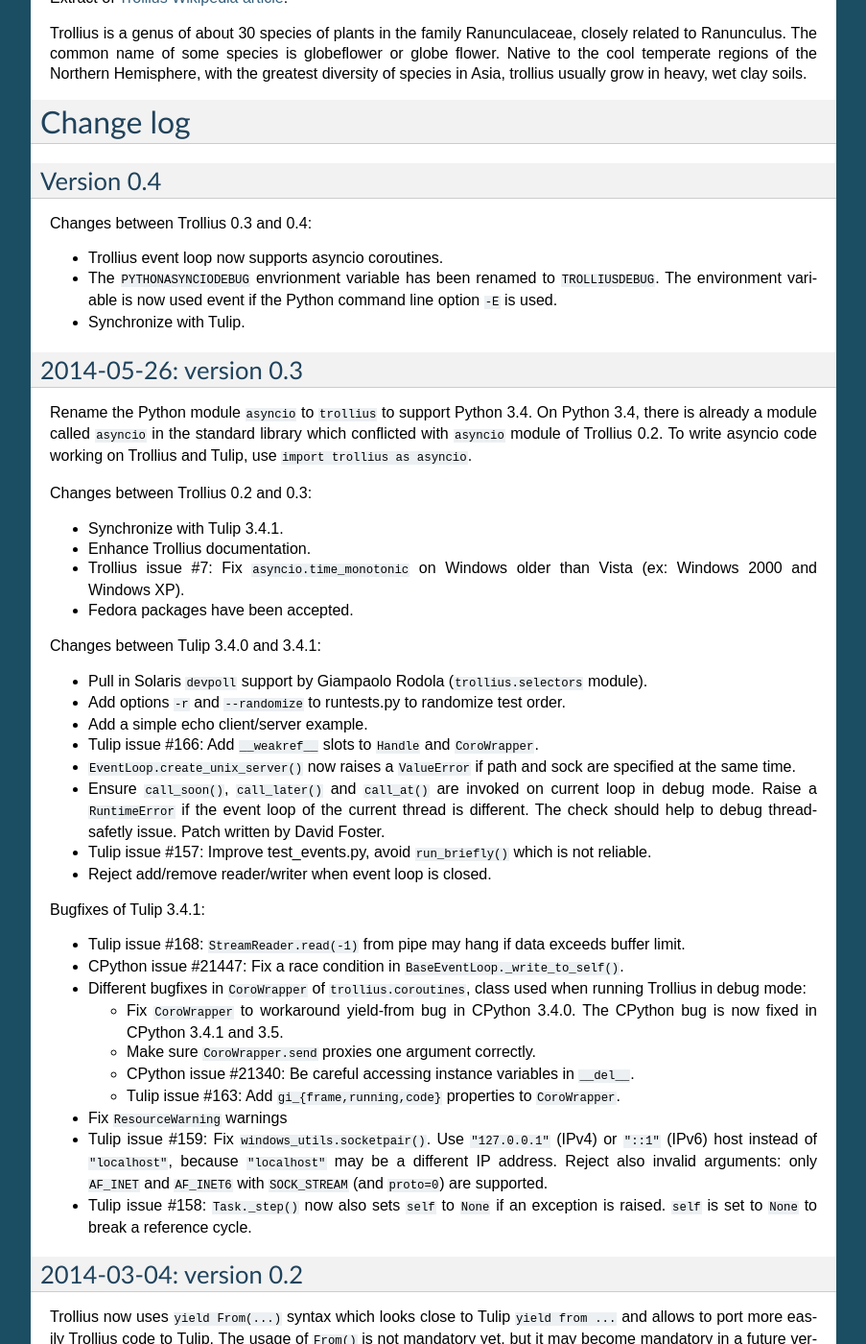
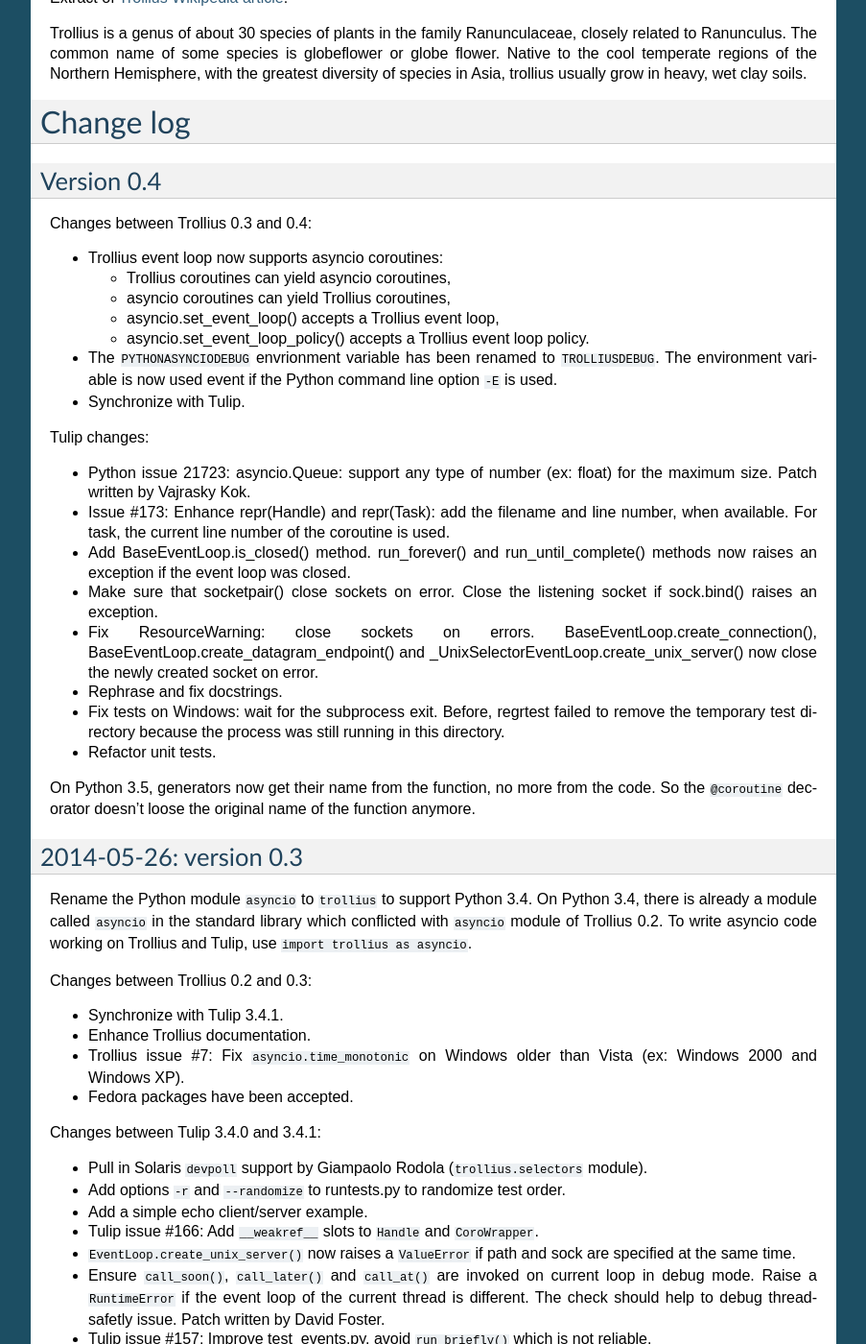
Before and after one commit to openstack-archive/deb-python-trollius, a Sphinx documentation site: the page built from doc/index.rst, in a window 1280 px wide and 1400 px high, scrolled down 5820 px. Shown: the whole window at 96% size, without its empty margins (198-1101 px from the left). Built offline with Sphinx 7.4.7, drawn with Linux system fonts in a browser that asks for light colours.

Commit message:
document Tulip changes

```diff
--- a/doc/index.rst
+++ b/doc/index.rst
@@ -386,11 +386,42 @@ Version 0.4
 
 Changes between Trollius 0.3 and 0.4:
 
-* Trollius event loop now supports asyncio coroutines.
+* Trollius event loop now supports asyncio coroutines:
+
+  - Trollius coroutines can yield asyncio coroutines,
+  - asyncio coroutines can yield Trollius coroutines,
+  - asyncio.set_event_loop() accepts a Trollius event loop,
+  - asyncio.set_event_loop_policy() accepts a Trollius event loop policy.
+
 * The ``PYTHONASYNCIODEBUG`` envrionment variable has been renamed to
   ``TROLLIUSDEBUG``. The environment variable is now used event if the Python
   command line option ``-E`` is used.
 * Synchronize with Tulip.
+
+Tulip changes:
+
+* Python issue 21723: asyncio.Queue: support any type of number (ex: float) for
+  the maximum size. Patch written by Vajrasky Kok.
+* Issue #173: Enhance repr(Handle) and repr(Task): add the filename and line
+  number, when available. For task, the current line number of the coroutine
+  is used.
+* Add BaseEventLoop.is_closed() method. run_forever() and run_until_complete()
+  methods now raises an exception if the event loop was closed.
+* Make sure that socketpair() close sockets on error. Close the listening
+  socket if sock.bind() raises an exception.
+* Fix ResourceWarning: close sockets on errors.
+  BaseEventLoop.create_connection(), BaseEventLoop.create_datagram_endpoint()
+  and _UnixSelectorEventLoop.create_unix_server() now close the newly created
+  socket on error.
+* Rephrase and fix docstrings.
+* Fix tests on Windows: wait for the subprocess exit. Before, regrtest failed
+  to remove the temporary test directory because the process was still running
+  in this directory.
+* Refactor unit tests.
+
+On Python 3.5, generators now get their name from the function, no more from
+the code. So the ``@coroutine`` decorator doesn't loose the original name of
+the function anymore.
 
 
 2014-05-26: version 0.3
```
